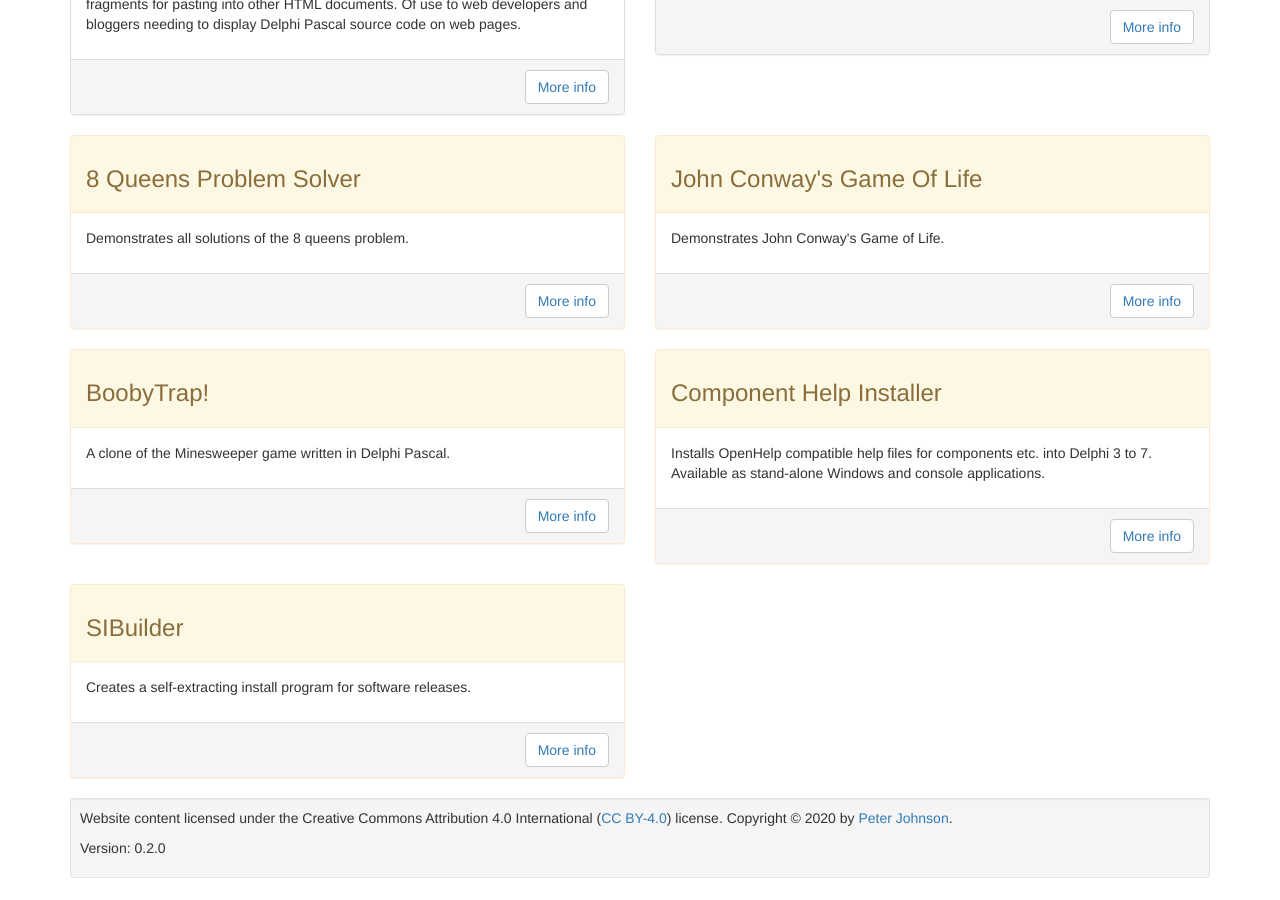
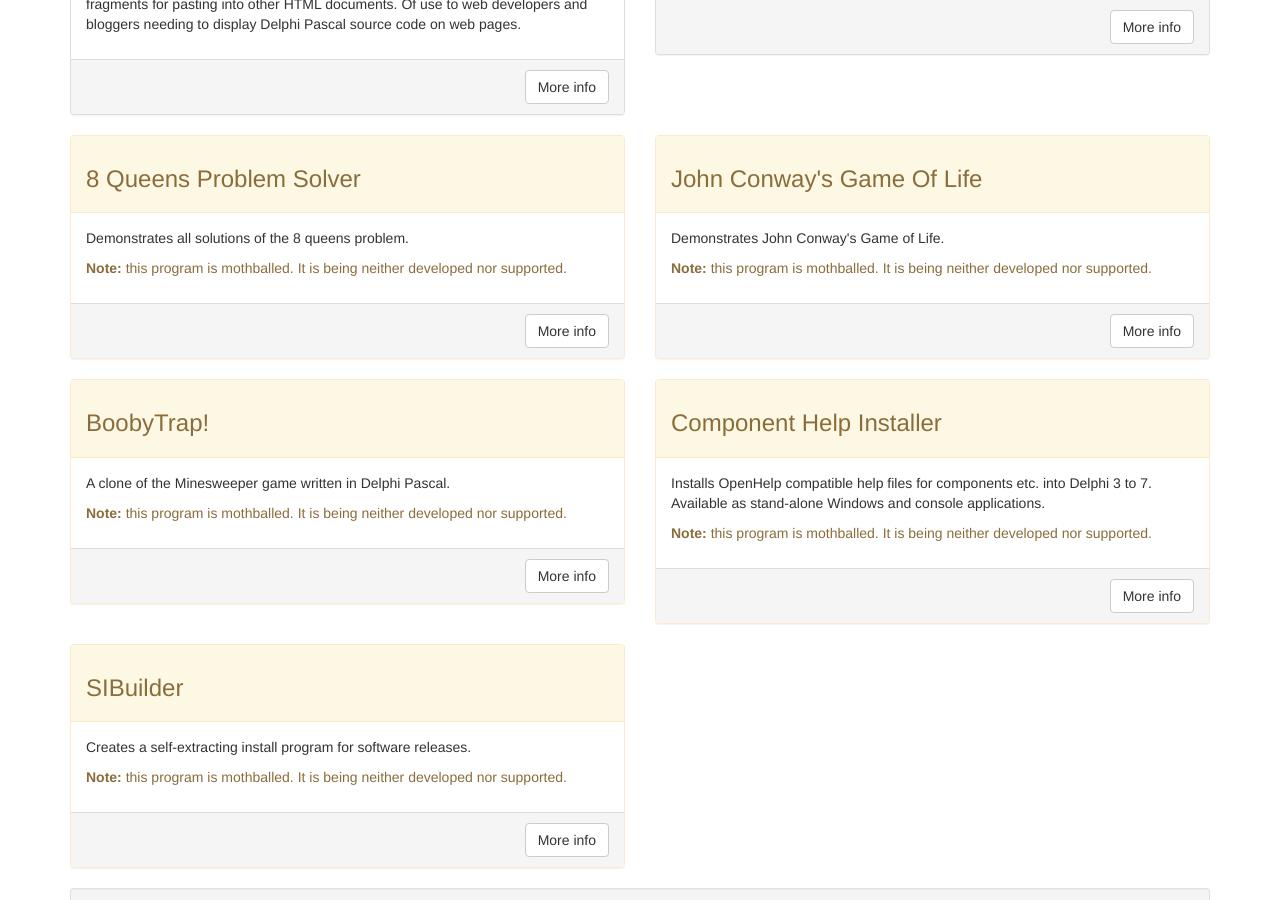
Before and after one commit to delphidabbler/delphidabbler.github.io, a Jekyll site: the page built from programs.html, in a window 1280 px wide and 900 px high, scrolled down 1244 px. Built offline with Jekyll 4.4.1, drawn with Linux system fonts in a browser that asks for light colours; nearby versions of some CDN libraries.

Commit message:
Tweak content & layout of program page
Fixed "more info" buttons to make whole area clickable
Added explanatory text to mothballed program info

```diff
--- a/programs.html
+++ b/programs.html
@@ -21,9 +21,10 @@
         </div>
         <div class="panel-body">
           <p>{{ program.summary | escape }}</p>
+          {% if program.mothballed %}<p class="text-warning"><strong>Note:</strong> this program is mothballed. It is being neither developed nor supported.</p>{% endif %}
         </div>
         <div class="panel-footer text-right">
-          <span class="btn btn-default"><a href="{{ program.more-info }}">More info</a></span>
+          <a href="{{ program.more-info }}" class="btn btn-default">More info</a>
         </div>
       </div>
     </div>
```
